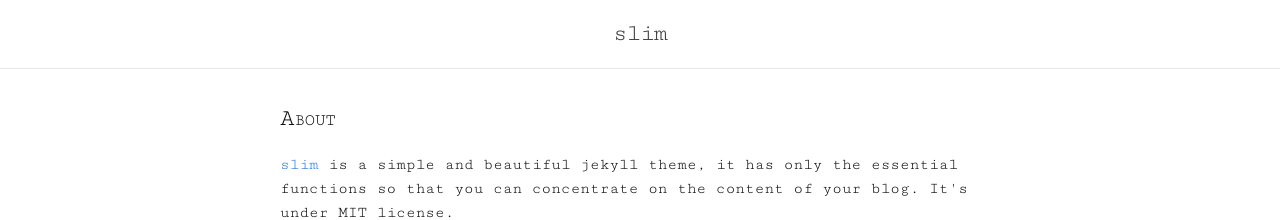
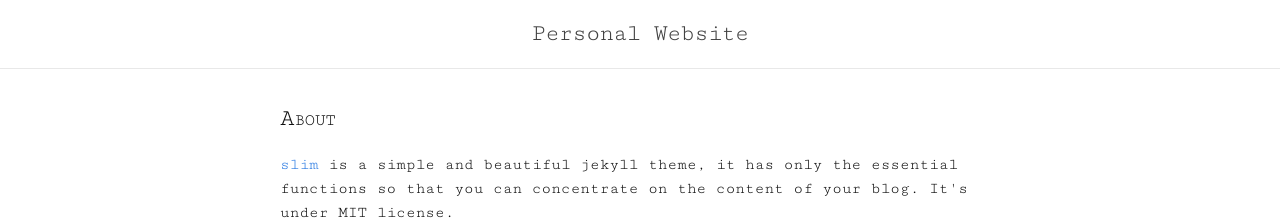
Before and after one commit to syaning/slim, a Jekyll site: the page built from index.html, in a window 1280 px wide. Shown: the top 220 px of the page. Built offline with Jekyll 4.4.1, drawn with Linux system fonts in a browser that asks for light colours.

Commit message:
Update _config.yml

```diff
--- a/_config.yml
+++ b/_config.yml
@@ -1,7 +1,7 @@
 # Site settings
-title: slim
-baseurl: "/slim"
-url: "https://syaning.github.io"
+title: Personal Website
+baseurl: "/"
+url: "https://monocrs.github.io"
 
 # Build settings
 kramdown:
```
